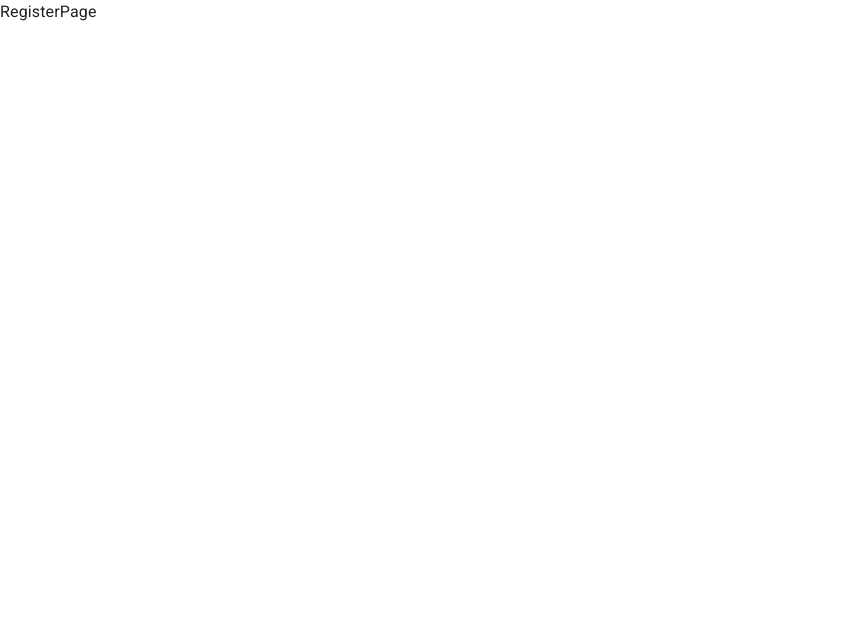
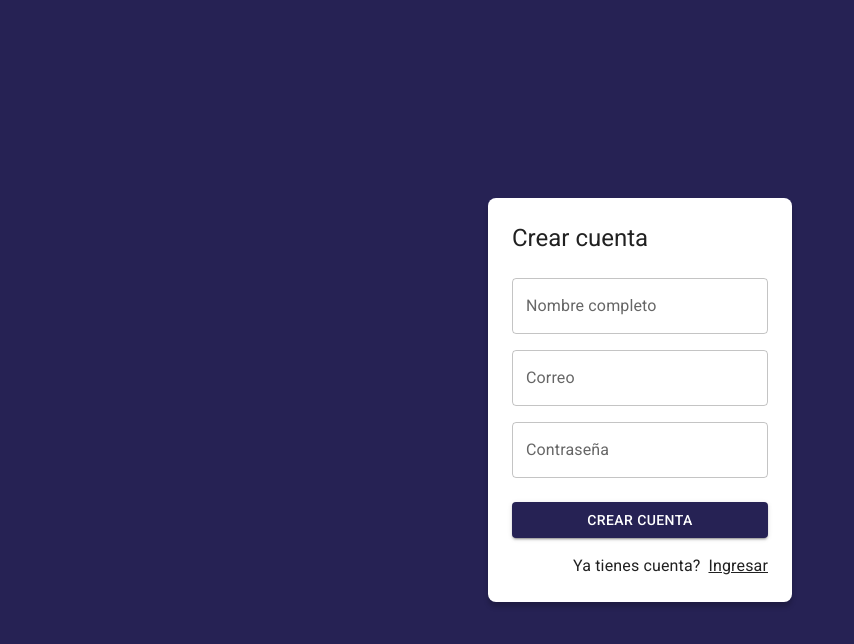
Before and after one commit to MarceloOrtgar/JournalApp, a React (Vite) app: page /auth/register in a window 1280 px wide. Shown: the top 644 px of the page, without its empty margins (0-854 px from the left). Built offline with nearby package versions, Linux system fonts and the light colour scheme.

Commit message:
Avances del JournalApp

```diff
--- /dev/null
+++ b/src/auth/layout/AuthLayout.jsx
@@ -0,0 +1,31 @@
+import { Grid, Typography } from "@mui/material";
+
+export const AuthLayout = ({children,title=''}) => {
+  return (
+    <Grid
+      container
+      spacing={0}
+      directin="column"
+      alignItems="center"
+      justifyContent="center"
+      sx={{
+        minHeight: "100vh",
+        backgroundColor: "primary.main",
+        padding: 4,
+      }}
+    >
+      <Grid
+        item
+        className="box-shadow"
+        xs={3}
+        sx={{ backgroundColor: "white", padding: 3, borderRadius: 2, widht:{sm:450} }}
+      >
+        <Typography variant="h5" sx={{ mb: 1 }}>
+          {title}
+        </Typography>
+
+      {children}
+      </Grid>
+    </Grid>
+  );
+};
--- a/src/auth/pages/LoginPage.jsx
+++ b/src/auth/pages/LoginPage.jsx
@@ -1,8 +1,51 @@
-
-
+import { Link as RouterLink } from "react-router-dom";
+import { Google } from "@mui/icons-material";
+import { Button, Grid, Link, TextField, Typography } from "@mui/material";
+import { AuthLayout } from "../layout/AuthLayout";
 
 export const LoginPage = () => {
   return (
-    <div>LoginPage</div>
-  )
-}
+    <AuthLayout title="Login">
+      <form>
+        <Grid container>
+          <Grid item xs={12} sx={{ mt: 2 }}>
+            <TextField
+              label="Correo"
+              type="email"
+              placeholder="correo@gmail.com"
+              fullWidth
+            ></TextField>
+          </Grid>
+          <Grid item xs={12} sx={{ mt: 2 }}>
+            <TextField
+              label="Contraseña"
+              type="password"
+              placeholder="Contraseña"
+              fullWidth
+            ></TextField>
+          </Grid>
+
+
+          <Grid container spacing={2} sx={{ mb: 2, mt: 1 }}>
+            <Grid item xs={12} sm={6}>
+              <Button variant="contained" fullWidth>
+                Login
+              </Button>
+            </Grid>
+            <Grid item xs={12} sm={6}>
+              <Button variant="contained" fullWidth>
+                <Google />
+                <Typography sx={{ ml: 1 }}>Google</Typography>
+              </Button>
+            </Grid>
+          </Grid>
+          <Grid container direction="row" justifyContent="end">
+            <Link component={RouterLink} color="inherit" to="/auth/register">
+              Crear una cuenta
+            </Link>
+          </Grid>
+        </Grid>
+      </form>
+    </AuthLayout>
+  );
+};
--- a/src/auth/pages/RegisterPage.jsx
+++ b/src/auth/pages/RegisterPage.jsx
@@ -1,7 +1,54 @@
-
+import { Link as RouterLink } from "react-router-dom";
+import { Google } from "@mui/icons-material";
+import { Button, Grid, Link, TextField, Typography } from "@mui/material";
+import { AuthLayout } from "../layout/AuthLayout";
 
 export const RegisterPage = () => {
   return (
-    <div>RegisterPage</div>
-  )
-}
+    <AuthLayout title="Crear cuenta">
+      <form>
+        <Grid container>
+          <Grid item xs={12} sx={{ mt: 2 }}>
+            <TextField
+              label="Nombre completo"
+              type="text"
+              placeholder="Nombre completo"
+              fullWidth
+            ></TextField>
+          </Grid>
+          <Grid item xs={12} sx={{ mt: 2 }}>
+            <TextField
+              label="Correo"
+              type="email"
+              placeholder="correo@gmail.com"
+              fullWidth
+            ></TextField>
+          </Grid>
+
+          <Grid item xs={12} sx={{ mt: 2 }}>
+            <TextField
+              label="Contraseña"
+              type="password"
+              placeholder="Contraseña"
+              fullWidth
+            ></TextField>
+          </Grid>
+
+          <Grid container spacing={2} sx={{ mb: 2, mt: 1 }}>
+            <Grid item xs={12}>
+              <Button variant="contained" fullWidth>
+                Crear cuenta
+              </Button>
+            </Grid>
+          </Grid>
+          <Grid container direction="row" justifyContent="end">
+          <Typography sx={{mr:1}}>Ya tienes cuenta?</Typography>
+            <Link component={RouterLink} color="inherit" to="/auth/login">
+              Ingresar
+            </Link>
+          </Grid>
+        </Grid>
+      </form>
+    </AuthLayout>
+  );
+};
--- /dev/null
+++ b/src/journal/components/NavBar.jsx
@@ -0,0 +1,34 @@
+import { MenuOutlined, LogoutOutlined } from "@mui/icons-material";
+import { AppBar, Grid, IconButton, Toolbar, Typography } from "@mui/material";
+
+export const NavBar = ({ drawerWidth = 240 }) => {
+  return (
+    <AppBar
+      position="fixed"
+      sx={{
+        width: { sm: `calc(100%-${drawerWidth}px)` },
+        ml: { sm: `${drawerWidth}px` },
+      }}
+    >
+      <Toolbar>
+        <IconButton
+          color="inherit"
+          edge="start"
+          sx={{
+            mr: 2,
+            display: { sm: "none" },
+          }}
+        >
+          <MenuOutlined />
+        </IconButton>
+
+        <Grid container direction="row" justifyContent="space-between" alignItems='center'>
+          <Typography variant='h6' noWrap component='div' >JournalApp</Typography>
+          <IconButton color='error'>
+            <LogoutOutlined />
+          </IconButton>
+        </Grid>
+      </Toolbar>
+    </AppBar>
+  );
+};
--- /dev/null
+++ b/src/journal/components/index.js
@@ -0,0 +1 @@
+export * from './NavBar'
--- /dev/null
+++ b/src/journal/layout/JournalLayout.jsx
@@ -0,0 +1,20 @@
+import { Box } from "@mui/system";
+import { NavBar } from "../components";
+
+const drawerWidth=240;
+
+
+export const JournalLayout = ({children}) => {
+  return (
+    <Box sx={{ display: 'flex' }}>
+      {/* {Navbar drawerWidth} */}
+      <NavBar drawerWidth={drawerWidth}/>
+      {/* SideBar drawerWidth */}
+
+      <Box componet='main' sx={{ flexGrow: 1, p: 3 }}>
+        {/* Tolbar */}
+        {children}
+      </Box>
+    </Box>
+  );
+};
--- a/src/journal/pages/JournalPage.jsx
+++ b/src/journal/pages/JournalPage.jsx
@@ -1,12 +1,17 @@
-import { MailOutline } from "@mui/icons-material"
-import { Typography } from "@mui/material"
+import { Typography } from "@mui/material";
+import { JournalLayout } from "../layout/JournalLayout";
 
 
 export const JournalPage = () => {
   return (
-    <>
-    <Typography variant='h1'>JournalPage</Typography>
-    <MailOutline/>
-    </>
-  )
-}
+  <JournalLayout>
+      <Typography>
+       HOLA soy marcelo eugenio ortega rengifo y estoy aprendiendo
+
+      </Typography>
+
+      {/* NothingSelected */}
+      {/* NoteView */}
+</JournalLayout>
+  );
+};
--- a/src/style.css
+++ b/src/style.css
@@ -0,0 +1,3 @@
+.box-shadow{
+    box-shadow: 0px 5px 5px rgba(0,0,0,0.2);
+}
```
